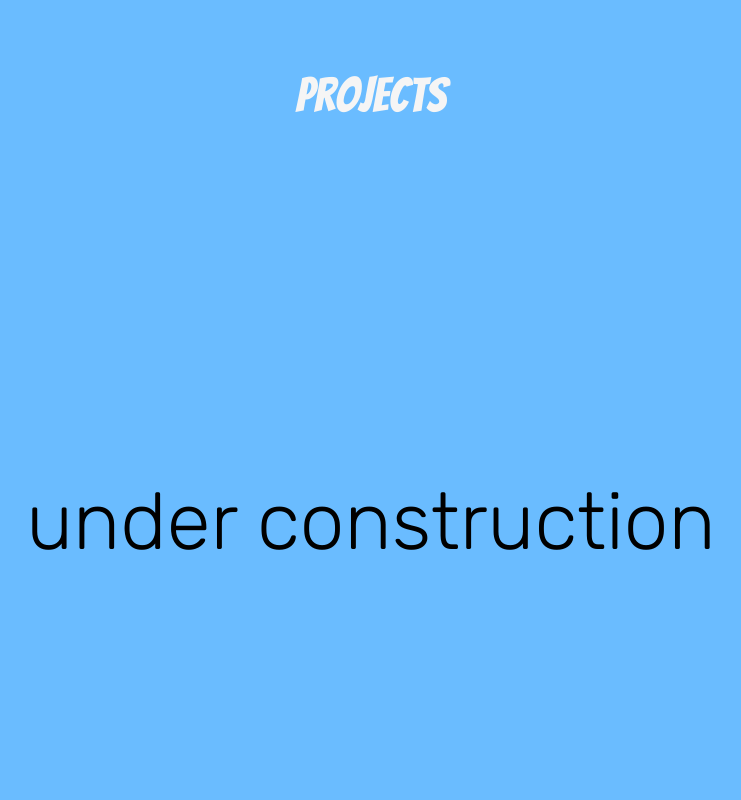
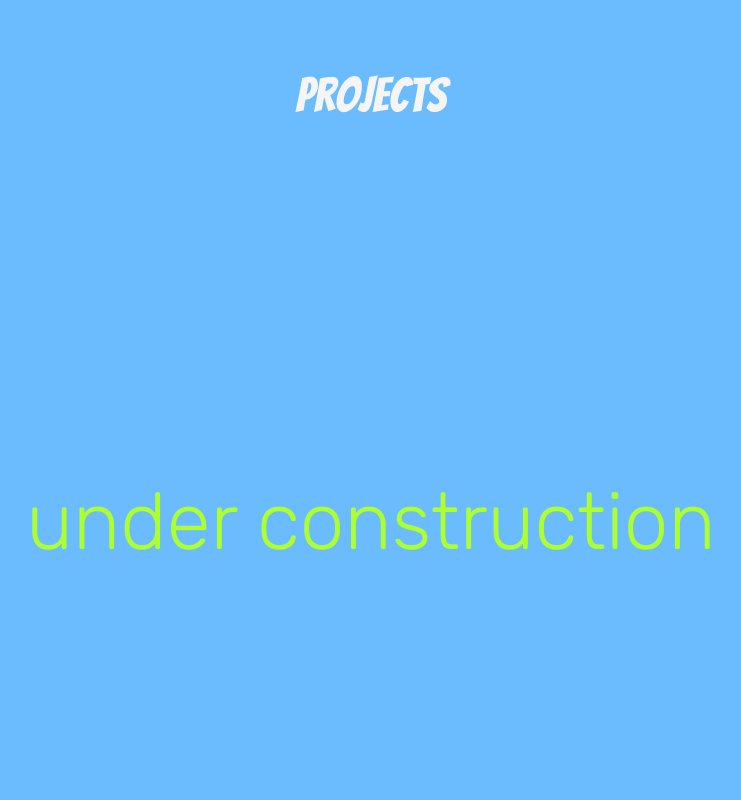
Before and after one commit to danielalkalay/daniel-portfolio, a React (Create React App) app: page / in a window 1280 px wide. Shown: the part 2520-3320 px from the top of the page, without its empty margins (269-1010 px from the left). Built offline with nearby package versions, Linux system fonts and the light colour scheme.

Commit message:
change of color

```diff
--- a/src/components/MainSection/MainSection.styled.js
+++ b/src/components/MainSection/MainSection.styled.js
@@ -29,6 +29,7 @@ export const Ptag = styled.div`
   font-size: 5rem;
   justify-content: center;
   align-content: center;
+  color: greenyellow;
 
   @media screen and (max-width: 768px) {
     font-size: 3rem;
```
